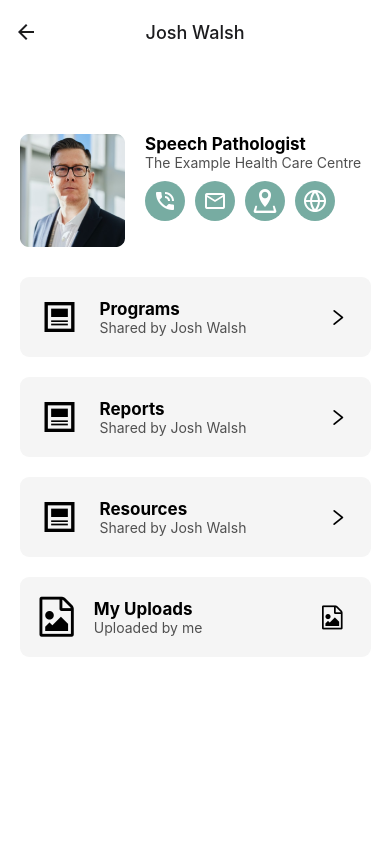
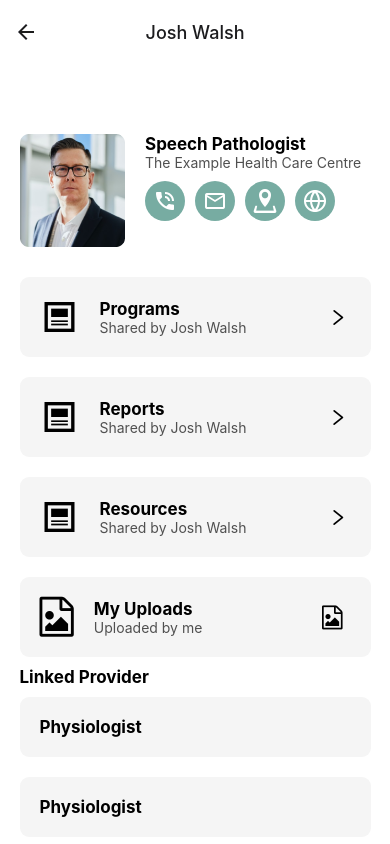
Before and after one commit to asif103/lm-mobile-app, a React Native app: screen /providerProfile in a window 390 px wide. Built offline with nearby package versions, Linux system fonts and the light colour scheme.

Commit message:
extended

```diff
--- a/components/shared/CustomModal/CustomModal.jsx
+++ b/components/shared/CustomModal/CustomModal.jsx
@@ -96,6 +96,7 @@ fontSize:17
         justifyContent: "center",
         alignItems: "center",
         marginTop: 22,
+        backgroundColor:'#28282880'
     },
     modalView: {
         width: "90%",
@@ -124,5 +125,8 @@ fontSize:17
         borderRadius: 9,
         marginTop:-5
 
+    },
+    modalContainer:{
+        backgroundColor:'#282828'
     }
 });
--- a/screens/ProviderProfileScreen.js
+++ b/screens/ProviderProfileScreen.js
@@ -14,6 +14,7 @@ import {Entypo} from '@expo/vector-icons';
 import {Feather} from '@expo/vector-icons';
 import { AntDesign } from '@expo/vector-icons';
 import { FontAwesome } from '@expo/vector-icons';
+import CustomButton from "../components/shared/CustomButton/CustomButton";
 const ProviderProfileScreen = ({navigation}) => {
     React.useLayoutEffect(() => {
         navigation.setOptions({
@@ -119,6 +120,27 @@ const ProviderProfileScreen = ({navigation}) => {
                         </View>
                     </TouchableOpacity>
                 </View>
+                <View style={styles.itemsContainer}>
+                    <Text style={styles.title}>Linked Provider</Text>
+                    <TouchableOpacity style={styles.itemContainer}>
+                        <Text style={styles.providerName}>Physiologist</Text>
+                    </TouchableOpacity>
+                    <TouchableOpacity style={styles.itemContainer}>
+                        <Text style={styles.providerName}>Physiologist</Text>
+                    </TouchableOpacity>
+                    <TouchableOpacity style={styles.itemContainer}>
+                        <Text style={styles.providerName}>Physiologist</Text>
+                    </TouchableOpacity>
+                    <TouchableOpacity style={styles.itemContainer}>
+                        <Text style={styles.providerName}>Physiologist</Text>
+                    </TouchableOpacity>
+                <TouchableOpacity style={styles.ButtonContainer}>
+                    <Text style={styles.ButtonText}>Invite Provider</Text>
+                </TouchableOpacity>
+                    <TouchableOpacity style={styles.unlinkButtonContainer}>
+                        <Text style={styles.ButtonText}>Unlink</Text>
+                    </TouchableOpacity>
+                </View>
             </ScrollView>
         </SafeAreaView>
     );
@@ -192,6 +214,32 @@ const styles = StyleSheet.create({
         width:"80%",
         justifyContent:"space-between",
         alignItems:"center"
+    },
+    title:{
+        width:'90%',
+        fontSize: 17,
+        fontWeight: "bold",
+        textAlign:"left"
+    },
+    ButtonContainer:{
+        backgroundColor: "#77ACA2",
+        paddingVertical: 15,
+        width: "90%",
+        marginBottom: 20,
+        borderRadius: 9,
+    },
+    ButtonText: {
+        color: "#ffffff",
+        fontWeight: "bold",
+        fontSize: 16,
+        textAlign: "center"
+    },
+    unlinkButtonContainer:{
+        backgroundColor: "#FF7676",
+        paddingVertical: 15,
+        width: "50%",
+        marginBottom: 20,
+        borderRadius: 9,
     }
 
 });
```
